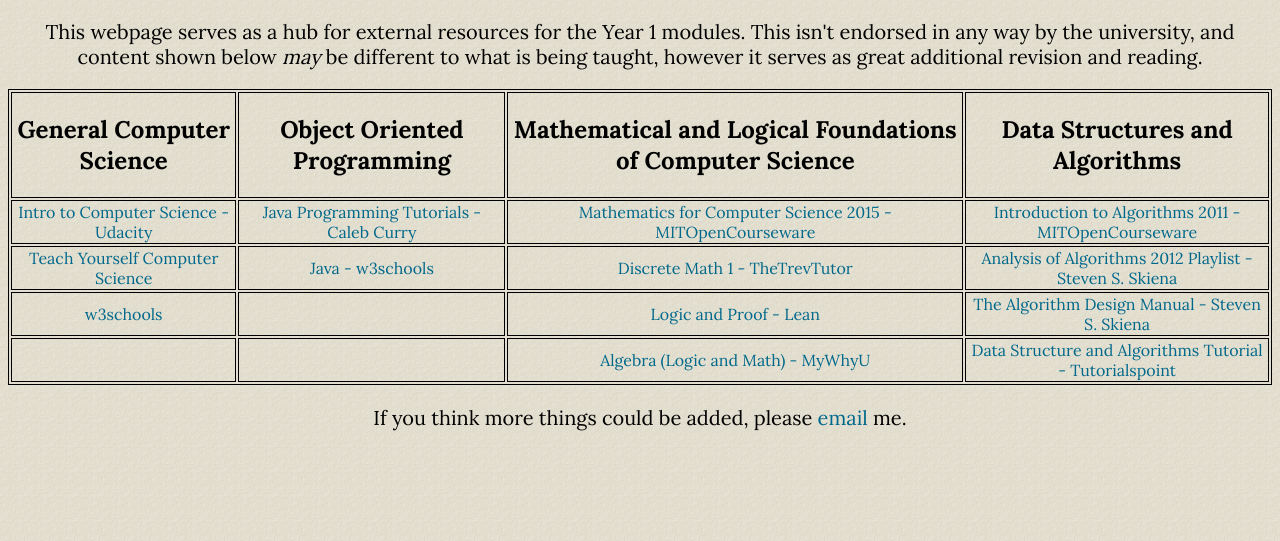
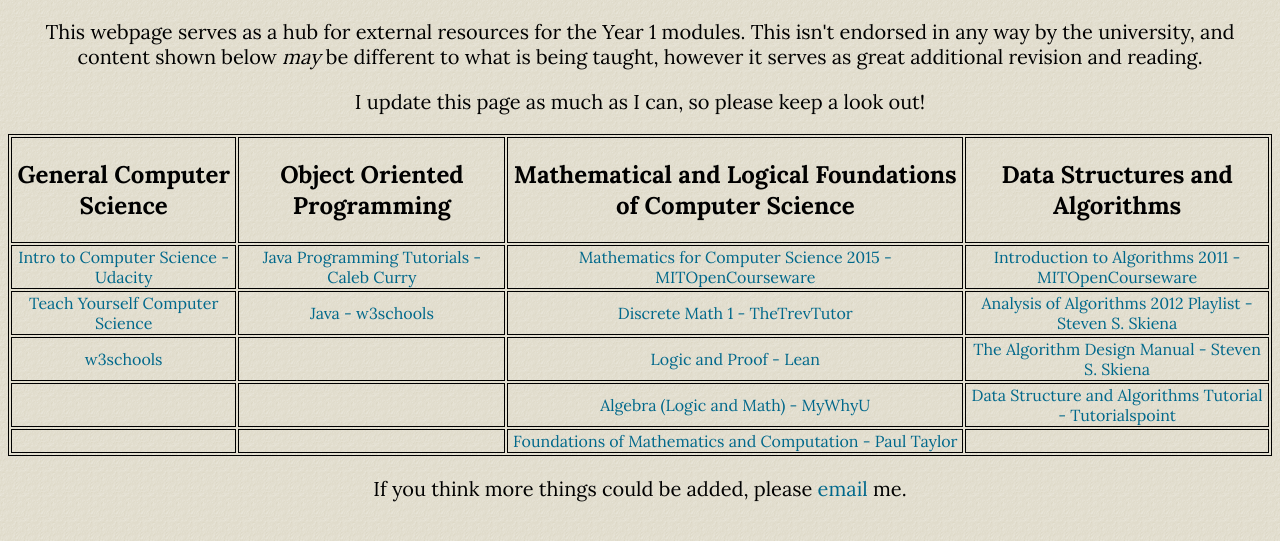
Before and after one commit to Rhysimus/Rhysimus.github.io, a plain HTML site: page resources/index.html in a window 1280 px wide. Shown: the part 73-614 px from the top of the page. Drawn offline with Linux system fonts and the light colour scheme.

Commit message:
Added Paul Taylor resource, very cool

```diff
--- a/resources/index.html
+++ b/resources/index.html
@@ -18,6 +18,7 @@
 <body>
     <h1 style="text-align: center;"><span style="text-decoration: underline;">Computer Science External Resources</span></h1>
     <p style="text-align: center;">This webpage serves as a hub for external resources for the Year 1 modules. This isn't endorsed in any way by the university, and content shown below <em>may</em> be different to what is being taught, however it serves as great additional revision and reading.</p>
+    <p style="text-align: center;">I update this page as much as I can, so please keep a look out!</p>
     <div style="overflow-x: auto;">
         <table style="width: 100%; margin-left: auto; margin-right: auto;">
             <tbody>
@@ -46,11 +47,17 @@
             <td><a href="https://mimoza.marmara.edu.tr/~msakalli/cse706_12/SkienaTheAlgorithmDesignManual.pdf" target="_blank" rel="noopener">The Algorithm Design Manual - Steven S. Skiena</a></td>
             </tr>
             <tr>
-                <td>&nbsp;</td>
-                <td>&nbsp;</td>
-                <td><a href="https://www.youtube.com/playlist?list=PL20023FA07684B937" target="_blank" rel="noopener">Algebra (Logic and Math) - MyWhyU</a></td>
-                <td><a href="https://www.tutorialspoint.com/data_structures_algorithms/index.htm" target="_blank" rel="noopener">Data Structure and Algorithms Tutorial - Tutorialspoint</a></td>
-                </tr>
+            <td>&nbsp;</td>
+            <td>&nbsp;</td>
+            <td><a href="https://www.youtube.com/playlist?list=PL20023FA07684B937" target="_blank" rel="noopener">Algebra (Logic and Math) - MyWhyU</a></td>
+            <td><a href="https://www.tutorialspoint.com/data_structures_algorithms/index.htm" target="_blank" rel="noopener">Data Structure and Algorithms Tutorial - Tutorialspoint</a></td>
+            </tr>
+            <tr>
+            <td>&nbsp;</td>
+            <td>&nbsp;</td>
+            <td><a href="http://paultaylor.eu/" target="_blank" rel="noopener">Foundations of Mathematics and Computation - Paul Taylor</a></td>
+            <td>&nbsp;</td>
+            </tr>
             </tbody>
             </table>
     </div>
```
